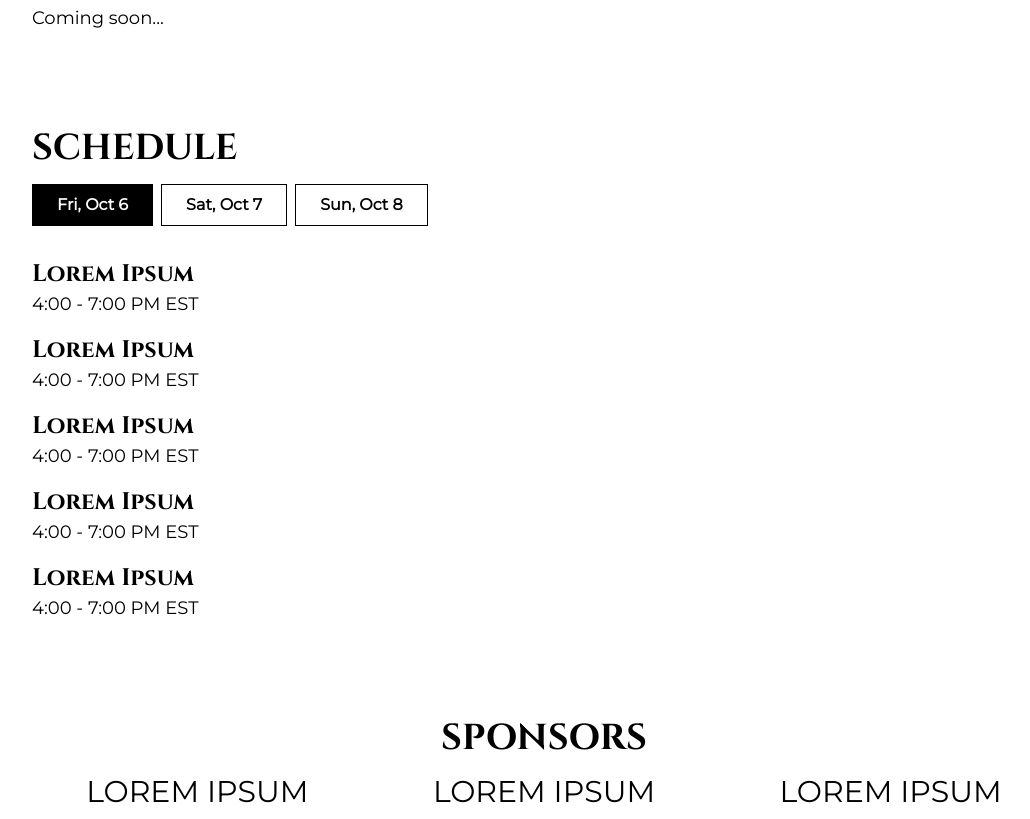
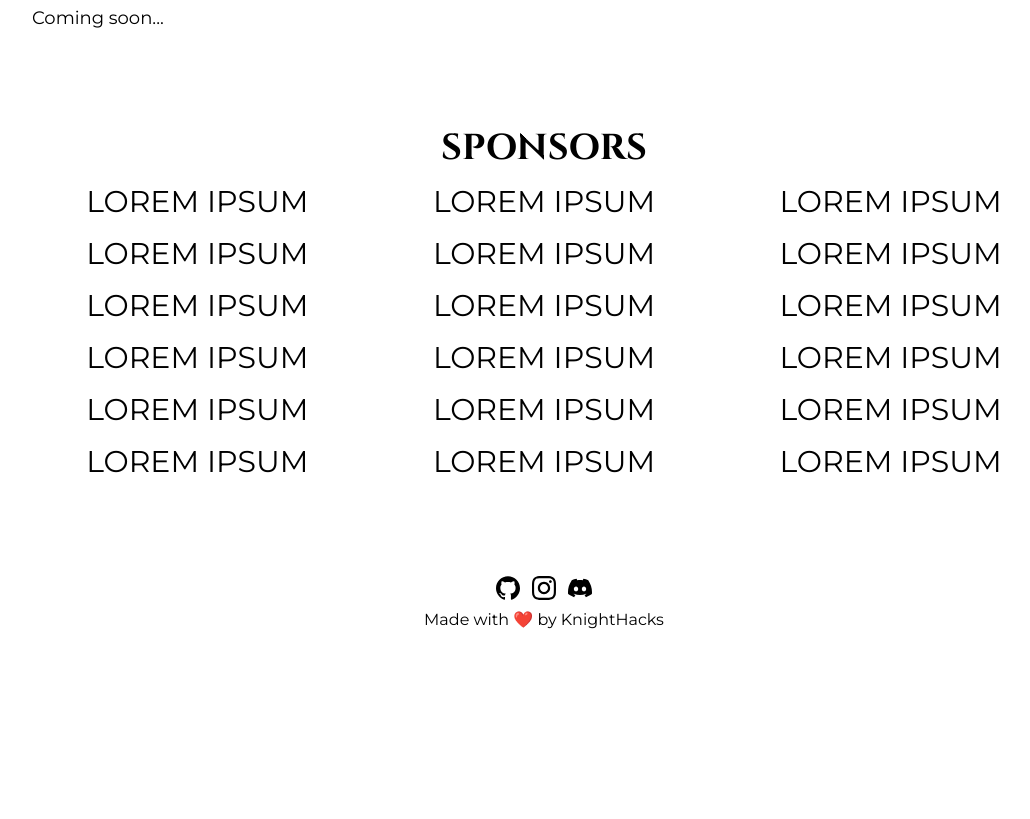
Before and after one commit to KnightHacks/hackathon-site-2023, a Next.js app: page / in a window 1280 px wide. Shown: the part 1880-2699 px from the top of the page, without its empty margins (96-1126 px from the left). After the commit the page ends 2536 px from the top, so only its background shows below. Built offline with nearby package versions, Linux system fonts and the light colour scheme.

Commit message:
Remove schedule section

```diff
--- a/src/pages/index.tsx
+++ b/src/pages/index.tsx
@@ -2,7 +2,6 @@ import { cinzel, scrollTo } from "@/utils";
 import { Disclosure } from "@headlessui/react";
 import Image from "next/image";
 import Link from "next/link";
-import { useState } from "react";
 
 export default function Home() {
   return (
@@ -11,7 +10,6 @@ export default function Home() {
       <AboutSection />
       <FAQSection />
       <HackersGuideSection />
-      <ScheduleSection />
       <SponsorsSection />
     </>
   );
@@ -21,7 +19,7 @@ function MainSection() {
   return (
     <section
       id="main"
-      className="mx-auto flex flex-col items-center justify-center min-h-screen"
+      className="mx-auto flex min-h-screen flex-col items-center justify-center"
       style={cinzel.style}
     >
       <Image
@@ -134,7 +132,7 @@ function FAQ({
   return (
     <div className="flex flex-col items-center">
       <div
-        className="font m mb-2 text-2xl font-semibold uppercase"
+        className="font mb-2 text-2xl font-semibold uppercase"
         style={cinzel.style}
       >
         {category}
@@ -144,7 +142,7 @@ function FAQ({
           <Disclosure key={i}>
             {({ open }) => (
               <div>
-                <Disclosure.Button>{question}</Disclosure.Button>
+                <Disclosure.Button className="text-left">{question}</Disclosure.Button>
                 <Disclosure.Panel className="mb-3 mt-1.5">
                   {answer}
                 </Disclosure.Panel>
@@ -183,47 +181,6 @@ function HackersGuideSection() {
   );
 }
 
-function ScheduleSection() {
-  const [selectedDay, setSelectedDay] = useState(0);
-  const days = ["Fri, Oct 6", "Sat, Oct 7", "Sun, Oct 8"];
-
-  const selectedDayStyles =
-    "border border-black px-6 py-2 font-bold text-white bg-black";
-  const unselectedDayStyles =
-    "border border-black px-6 py-2 font-bold text-black";
-
-  // TODO: Render out particular schedule based on the selected day
-  return (
-    <section className="mx-auto my-24 flex max-w-screen-lg flex-col justify-center">
-      <div
-        id="schedule"
-        className="mb-4 text-4xl font-bold uppercase"
-        style={cinzel.style}
-      >
-        Schedule
-      </div>
-      <div className="mb-8 flex flex-col gap-2 sm:flex-row">
-        {days.map((day, i) => (
-          <button
-            key={i}
-            onClick={() => setSelectedDay(i)}
-            className={
-              i === selectedDay ? selectedDayStyles : unselectedDayStyles
-            }
-          >
-            {day}
-          </button>
-        ))}
-      </div>
-      <ul className="flex flex-col gap-4">
-        {Array.from({ length: 5 }).map((_, i) => (
-          <Event key={i} />
-        ))}
-      </ul>
-    </section>
-  );
-}
-
 function SponsorsSection() {
   const sponsors = Array.from({ length: 18 });
 
```
